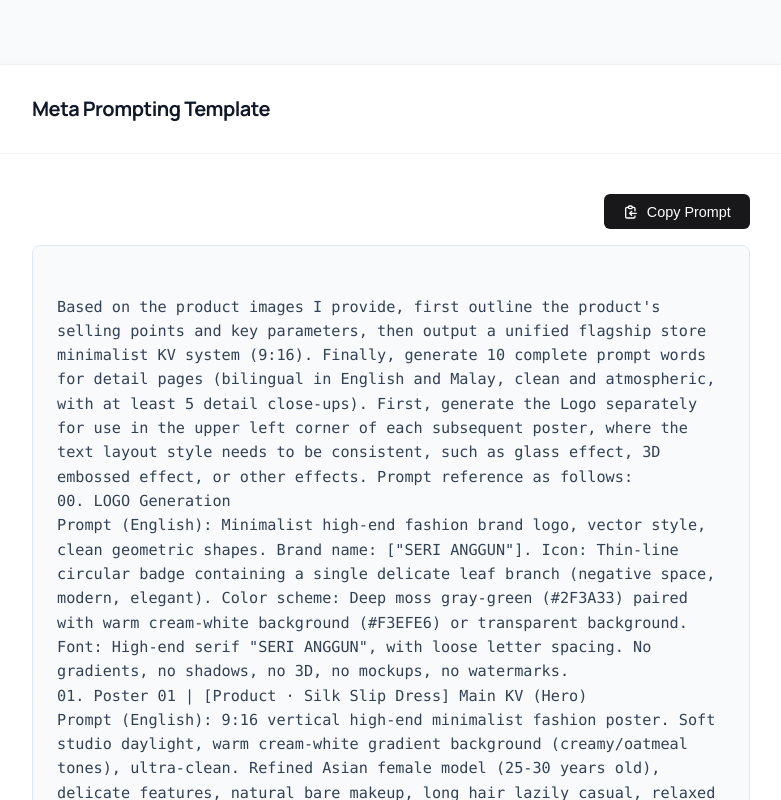
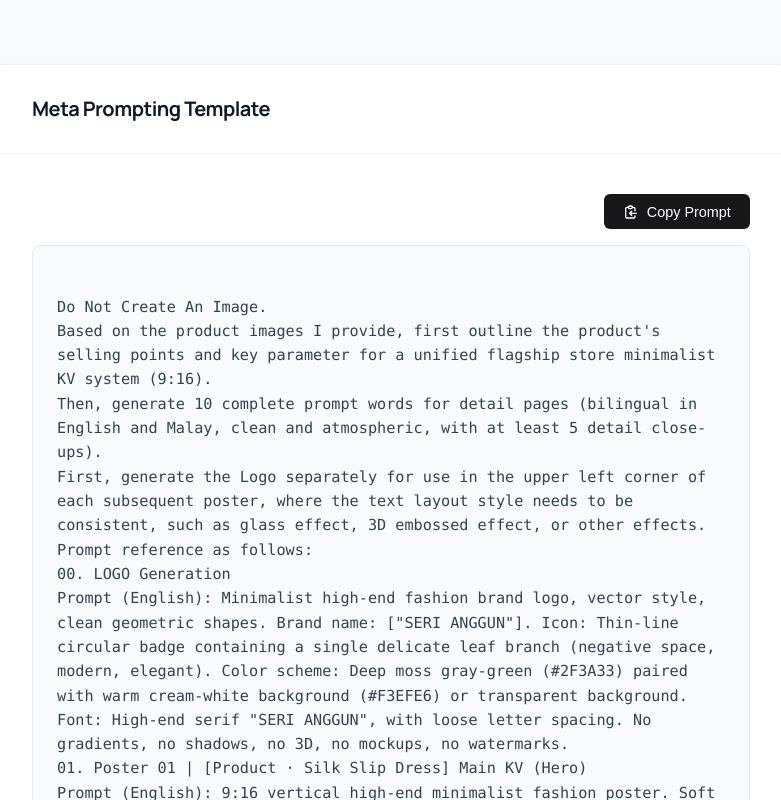
Before and after one commit to luqtech-official/kelasGPT, a Next.js app: page /promptlib/Product_key_visual_ref_1 in a window 1280 px wide. Shown: the top 800 px of the page, without its empty margins (249-1030 px from the left). Built offline with nearby package versions, Linux system fonts and the light colour scheme; no server answers.

Commit message:
Update KV template

```diff
--- a/pages/promptlib/Product_key_visual_ref_1.js
+++ b/pages/promptlib/Product_key_visual_ref_1.js
@@ -7,7 +7,11 @@
 
   // Placeholder prompt - minimalist yet complex enough to test the view
   const promptContent = `
-Based on the product images I provide, first outline the product's selling points and key parameters, then output a unified flagship store minimalist KV system (9:16). Finally, generate 10 complete prompt words for detail pages (bilingual in English and Malay, clean and atmospheric, with at least 5 detail close-ups). First, generate the Logo separately for use in the upper left corner of each subsequent poster, where the text layout style needs to be consistent, such as glass effect, 3D embossed effect, or other effects. Prompt reference as follows:
+Do Not Create An Image.
+Based on the product images I provide, first outline the product's selling points and key parameter for a unified flagship store minimalist KV system (9:16).
+Then, generate 10 complete prompt words for detail pages (bilingual in English and Malay, clean and atmospheric, with at least 5 detail close-ups).
+First, generate the Logo separately for use in the upper left corner of each subsequent poster, where the text layout style needs to be consistent, such as glass effect, 3D embossed effect, or other effects.
+Prompt reference as follows:
 00. LOGO Generation
 Prompt (English): Minimalist high-end fashion brand logo, vector style, clean geometric shapes. Brand name: ["SERI ANGGUN"]. Icon: Thin-line circular badge containing a single delicate leaf branch (negative space, modern, elegant). Color scheme: Deep moss gray-green (#2F3A33) paired with warm cream-white background (#F3EFE6) or transparent background. Font: High-end serif "SERI ANGGUN", with loose letter spacing. No gradients, no shadows, no 3D, no mockups, no watermarks.
 01. Poster 01 | [Product · Silk Slip Dress] Main KV (Hero)
```
